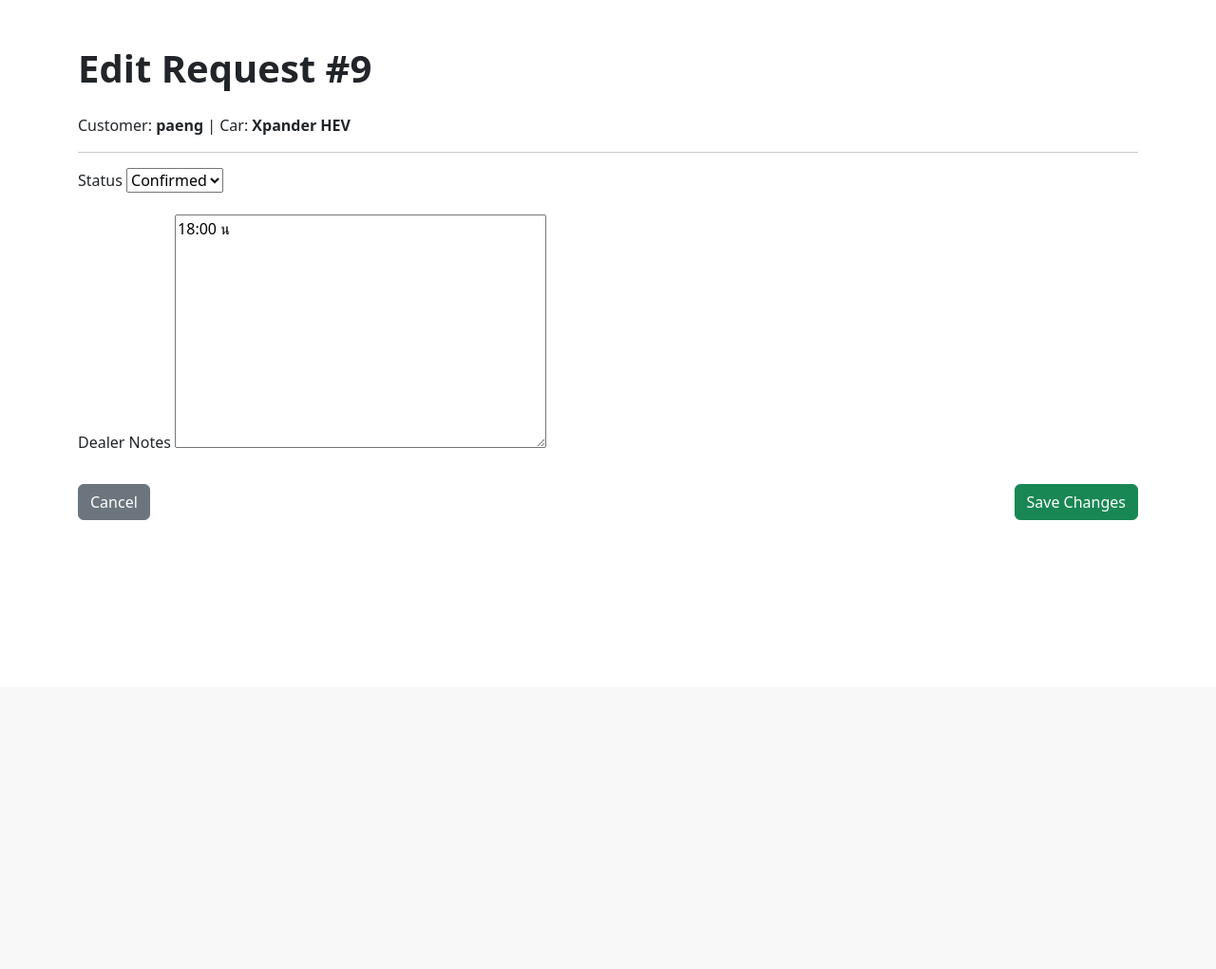
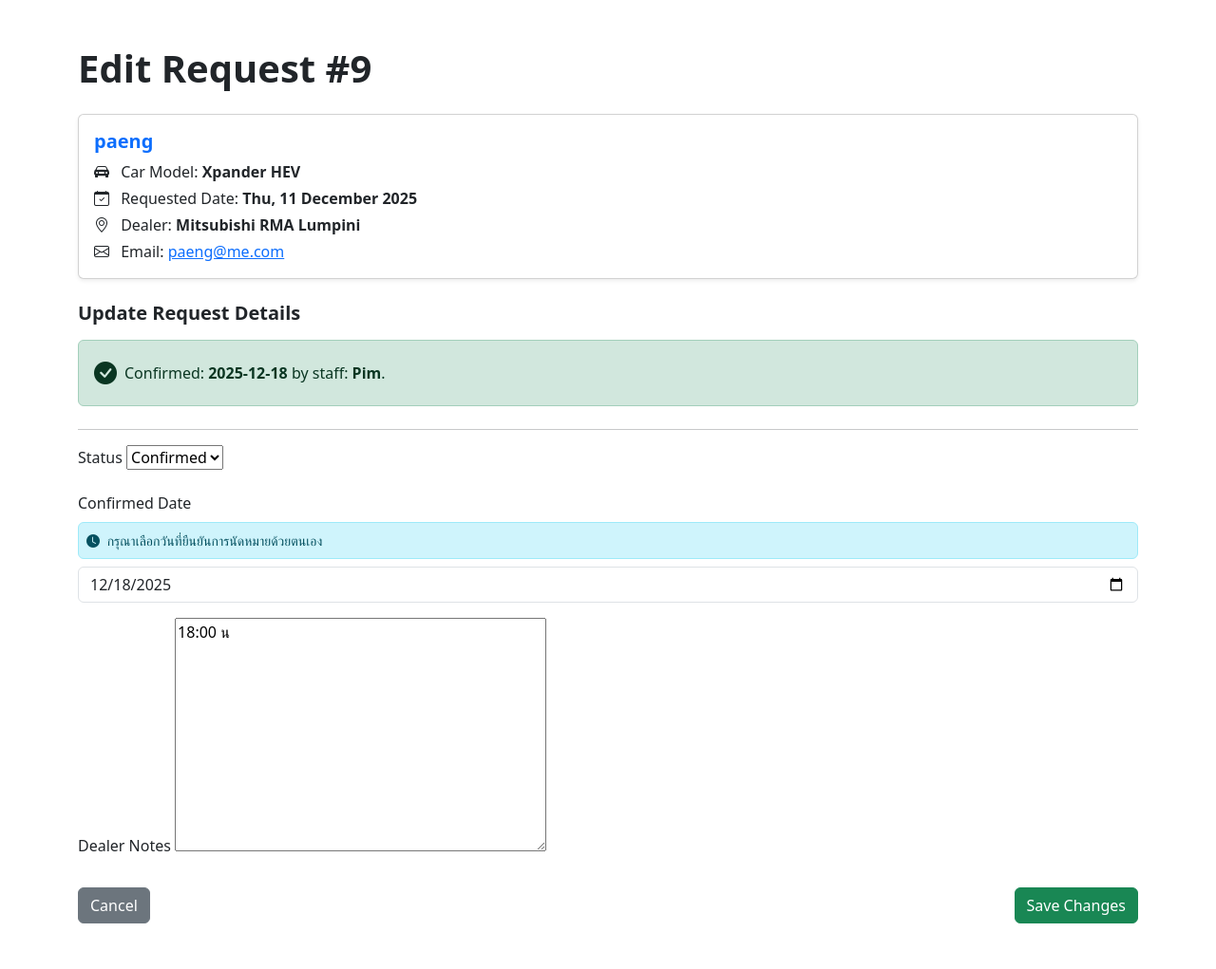
Before and after one commit to Sundew6166/Project_SW_CRAFT, a Django app: page /test-drives/edit/9/ in a window 1280 px wide. Shown: the part 76-1097 px from the top of the page at 95% size. Before the commit the page ends 624 px from the top, so only its background shows below. Run offline with Django 5.2, Linux system fonts and the light colour scheme; a user stored in the database is signed in; data comes from the database, SQL or seed files in the repository; both versions use the stored data as it was after the commit.

Commit message:
update date dealer

```diff
--- a/config/settings.py
+++ b/config/settings.py
@@ -133,5 +133,6 @@ LOGOUT_REDIRECT_URL = '/'
 
 AUTH_USER_MODEL = 'accounts.CustomUser'
 
+USE_TZ = True
 TIME_ZONE = 'Asia/Bangkok'
-USE_TZ = True
+USE_L10N = True
--- a/project/forms.py
+++ b/project/forms.py
@@ -1,5 +1,7 @@
 from django import forms
 from .models import TestDriveRequest, Dealer
+from django.utils import timezone
+from datetime import time, datetime
 
 CAR_MODEL_CHOICES = [
     ('', '--- Select Car Model ---'),
@@ -43,14 +45,44 @@ class TestDriveForm(forms.ModelForm):
         }
 
 class TestDriveUpdateForm(forms.ModelForm):
+    # ฟิลด์สำหรับรับค่าเฉพาะวัน (Date) ที่ผู้ใช้เลือก
+    confirmation_datetime = forms.DateField(
+        widget=forms.DateInput(
+            attrs={'type': 'date', 'class': 'form-control'},
+            format='%Y-%m-%d'
+        ),
+        required=False,
+        label='Confirmed Date'
+    )
+
     class Meta:
         model = TestDriveRequest
         fields = [
             'status',
-            # 'confirmation_staff',
-            # 'confirmation_datetime',
+            'confirmation_datetime',
             'staff_notes'
         ]
+
+    # ✅ เพิ่มเมธอด clean เพื่อรวมวันกับเวลา 01:00 AM
+    def clean_confirmation_datetime(self):
+        # รับค่าวันที่ที่ผู้ใช้ป้อนเข้ามา (เป็น date object)
+        confirmed_date = self.cleaned_data.get('confirmation_datetime')
+
+        if confirmed_date:
+            # 1. กำหนดเวลาที่ต้องการเป็น 07:00:00 AM
+            default_time = time(hour=7, minute=0, second=0)
+
+            # 2. รวม Date object กับ Time object เป็น Naive Datetime
+            naive_datetime = datetime.combine(confirmed_date, default_time)
+
+            # 3. แปลงเป็น Timezone Aware Object (สำคัญมากสำหรับ Django)
+            #    โดยถือว่า 07:00 AM นี้อยู่ใน TIME_ZONE ที่กำหนดใน settings.py (เช่น Asia/Bangkok)
+            #    สิ่งนี้ช่วยแก้ปัญหา "วันแสดงไม่ตรงกัน"
+            aware_datetime = timezone.make_aware(naive_datetime)
+
+            return aware_datetime
+
+        return confirmed_date # ถ้าผู้ใช้ไม่เลือกวัน ให้ส่งค่า None กลับไป
 
 class DealerForm(forms.ModelForm):
     class Meta:
--- a/project/views.py
+++ b/project/views.py
@@ -120,12 +120,13 @@ class TestDriveUpdateView(LoginRequiredMixin, UpdateView):
     success_url = reverse_lazy('testdrive_list')
 
     def form_valid(self, form):
+        # 1. ให้ Django ดึงข้อมูลจากฟอร์มมาเตรียมไว้
         testdrive = form.save(commit=False)
 
+        # 2. บันทึกว่าใครเป็นคนอัปเดต (ตั้งค่าอัตโนมัติ)
         testdrive.confirmation_staff = self.request.user
 
-        testdrive.confirmation_datetime = timezone.now()
-
+        # 4. บันทึกข้อมูลทั้งหมดลงฐานข้อมูล (รวมถึง confirmation_datetime ที่ผู้ใช้เลือก)
         testdrive.save()
         return super().form_valid(form)
 
--- a/templates/test_drive_list.html
+++ b/templates/test_drive_list.html
@@ -66,7 +66,7 @@
                                 <td>
                                     <strong class="d-block">{{ request.confirmation_staff.username|default:"N/A" }}</strong>
                                     <small class="text-muted d-block">
-                                        {{ request.confirmation_datetime|date:"M d, H:i"|default:"(Not Confirmed)" }}
+                                        {{ request.confirmation_datetime|date:"Y M d"|default:"(Not Confirmed)" }}
                                     </small>
                                     <small class="text-secondary fst-italic d-block mt-1">
                                         {{ request.staff_notes|default:"-"|truncatechars:30 }}
--- a/templates/test_drive_update.html
+++ b/templates/test_drive_update.html
@@ -4,7 +4,43 @@
 {% block content %}
 <div class="container py-5">
     <h1 class="fw-bold mb-4">Edit Request #{{ object.pk }}</h1>
-    <p>Customer: <strong>{{ object.full_name }}</strong> | Car: <strong>{{ object.get_car_model_display }}</strong></p>
+
+    {# ✅ แสดงข้อมูลสรุปของลูกค้าและนัดหมาย #}
+    <div class="card shadow-sm mb-4">
+        <div class="card-body">
+            <h5 class="card-title text-primary fw-bold">{{ object.full_name }}</h5>
+            <p class="card-text mb-1">
+                <i class="bi bi-car-front-fill me-2"></i> Car Model: <strong>{{ object.get_car_model_display }}</strong>
+            </p>
+            <p class="card-text mb-1">
+                <i class="bi bi-calendar-check me-2"></i> Requested Date: <strong>{{ object.preferred_date|date:"D, j F Y" }}</strong>
+            </p>
+            <p class="card-text mb-1">
+                <i class="bi bi-geo-alt me-2"></i> Dealer: <strong>{{ object.preferred_dealer }}</strong>
+            </p>
+            {# แสดง Email (ถ้ามี) #}
+            {% if object.email %}
+            <p class="card-text mb-0">
+                <i class="bi bi-envelope me-2"></i> Email:
+                <a href="mailto:{{ object.email }}">{{ object.email }}</a>
+            </p>
+            {% endif %}
+        </div>
+    </div>
+
+    <h3 class="fw-bold fs-5 mt-4 mb-3">Update Request Details</h3>
+
+    {# 💡 แสดงสถานะการยืนยันครั้งล่าสุด (ถ้ามี) #}
+    {% if object.confirmation_datetime %}
+        <div class="alert alert-success d-flex align-items-center mb-4">
+            <i class="bi bi-check-circle-fill me-2 fs-4"></i>
+            <div>
+                Confirmed: <strong>{{ object.confirmation_datetime|date:"Y-m-d" }}</strong>
+                by staff: <strong>{{ object.confirmation_staff.username|default:"System" }}</strong>.
+            </div>
+        </div>
+    {% endif %}
+
     <hr>
 
     <form method="post">
@@ -13,6 +49,14 @@
         {% for field in form %}
             <div class="mb-3">
                 <label for="{{ field.id_for_label }}" class="form-label">{{ field.label }}</label>
+
+                {# 💡 เพิ่มคำแนะนำชัดเจนสำหรับ Confirmation DateTime #}
+                {% if field.name == 'confirmation_datetime' %}
+                    <div class="alert alert-info small p-2 mb-2">
+                        <i class="bi bi-clock-fill me-1"></i> กรุณาเลือกวันที่ยืนยันการนัดหมายด้วยตนเอง
+                    </div>
+                {% endif %}
+
                 {{ field }}
                 {% if field.help_text %}
                     <small class="form-text text-muted">{{ field.help_text }}</small>
```
Also changed, not shown: db.sqlite3.
